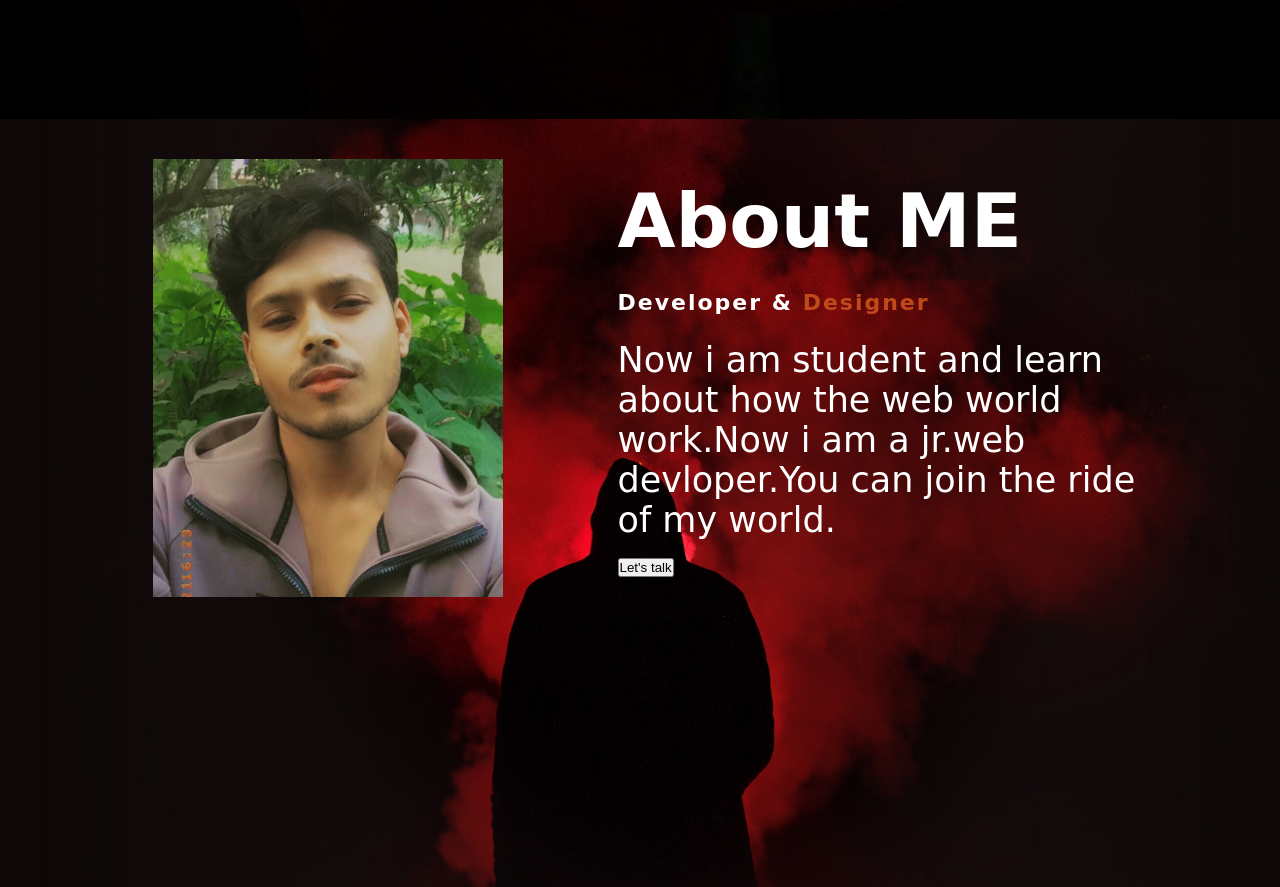
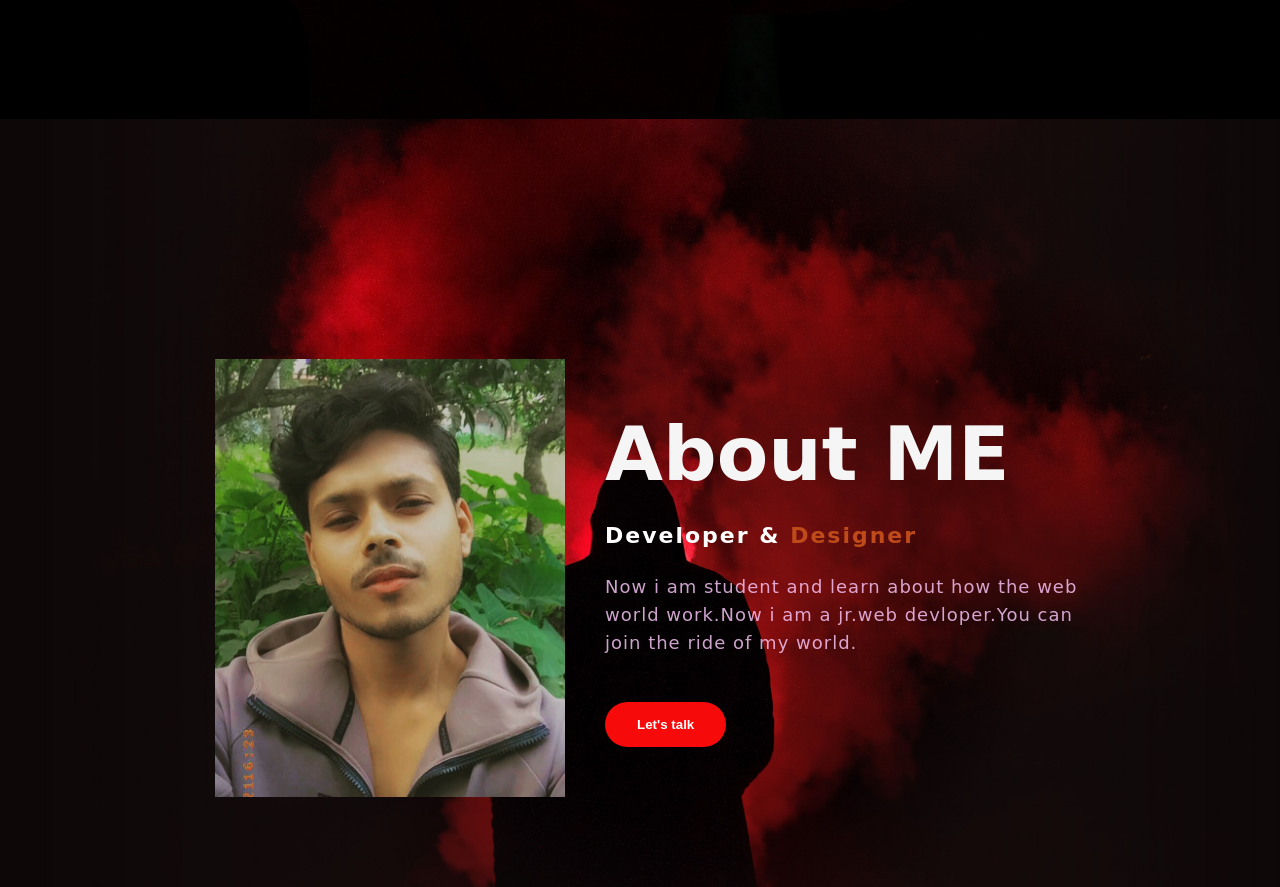
Before and after one commit to anurag14201/New-web, a plain HTML site: page index.html in a window 1280 px wide. Shown: the part 681-1568 px from the top of the page. Drawn offline with Linux system fonts and the light colour scheme; a web font is replaced by a local one.

Commit message:
almost end

```diff
--- a/index.html
+++ b/index.html
@@ -23,7 +23,7 @@
                 <li><a href="#">About US</a></li>
                 <li><a target="_blank" href="https://www.facebook.com/anurag.datta.988/">Meet Me</a></li>
                 <li><a href="#">Skills</a></li>
-                <li><a href="#">Contact</a></li>
+                <li><a href="mailto:arag3090@gmail.com">Contact</a></li>
 
             </ul>
             <a target="_blank" href="https://www.linkedin.com/in/anurag-dutta-6513511a6/" class="btn">Follow ME</a>
@@ -52,7 +52,8 @@
                         the
                         ride of my world.
                     </p>
-                    <button type="button">Let's talk</button>
+                    <a class="lol" target="_blank" href="https://www.linkedin.com/in/anurag-dutta-6513511a6/"><button
+                            type="button">Let's talk</button></a>
 
 
                 </div>
--- a/style.css
+++ b/style.css
@@ -160,13 +160,7 @@ h4 {
     display: flex;
     align-items: center;
     justify-content: space-around;
-}
-
-.main {
-    color: white;
-    font-size: 35px;
-    width: 550px;
-
+    padding: 200px 100px;
 }
 
 .button {
@@ -178,15 +172,43 @@ h4 {
 }
 
 .main h2 {
+    color: whitesmoke;
     font-size: 75px;
     text-transform: capitalize;
     margin-bottom: 25px;
 }
 
 .main h5 {
+    color: white;
     letter-spacing: 2px;
     text-transform: capitalize;
     margin-bottom: 25px;
     font-size: 22px;
 
 }
+
+.main p {
+    color: #fcfc;
+    letter-spacing: 1px;
+    font-size: 18px;
+    margin-bottom: 45px;
+    line-height: 28px;
+}
+
+button {
+    background-color: rgb(247, 10, 10);
+    color: white;
+    text-decoration: none;
+    border: 2px solid transparent;
+    padding: 13px 30px;
+    border-radius: 30px;
+    font-weight: bold;
+    transition: .4s;
+}
+
+button:hover {
+    background-color: transparent;
+    border: 2px solid rgb(247, 10, 10);
+    cursor: pointer;
+
+}
```
